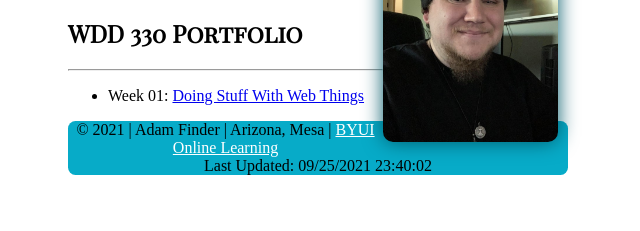
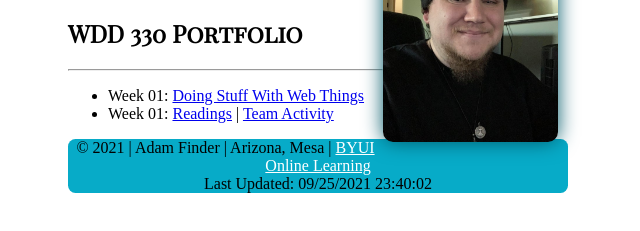
Before and after one commit to AdamFinder/WDD330, a plain HTML site: page index.html in a window 1280 px wide. Shown: the part 43-274 px from the top of the page, without its empty margins (322-962 px from the left). Drawn offline with Linux system fonts and the light colour scheme; a script that the page names is missing.

Commit message:
Team Activity

```diff
--- a/index.html
+++ b/index.html
@@ -19,6 +19,7 @@
                 <nav>
                     <ul>
                         <li>Week 01: <a href="https://adamfinder.github.io/WDD330/Week01/week01.html">Doing Stuff With Web Things</a></li>
+                        <li>Week 01: <a href="https://adamfinder.github.io/WDD330/Week02/week02.html">Readings</a> | <a href="https://adamfinder.github.io/WDD330/Week02/team02.html">Team Activity</a></li>
                     </ul>
                 </nav>
             </main>
```
